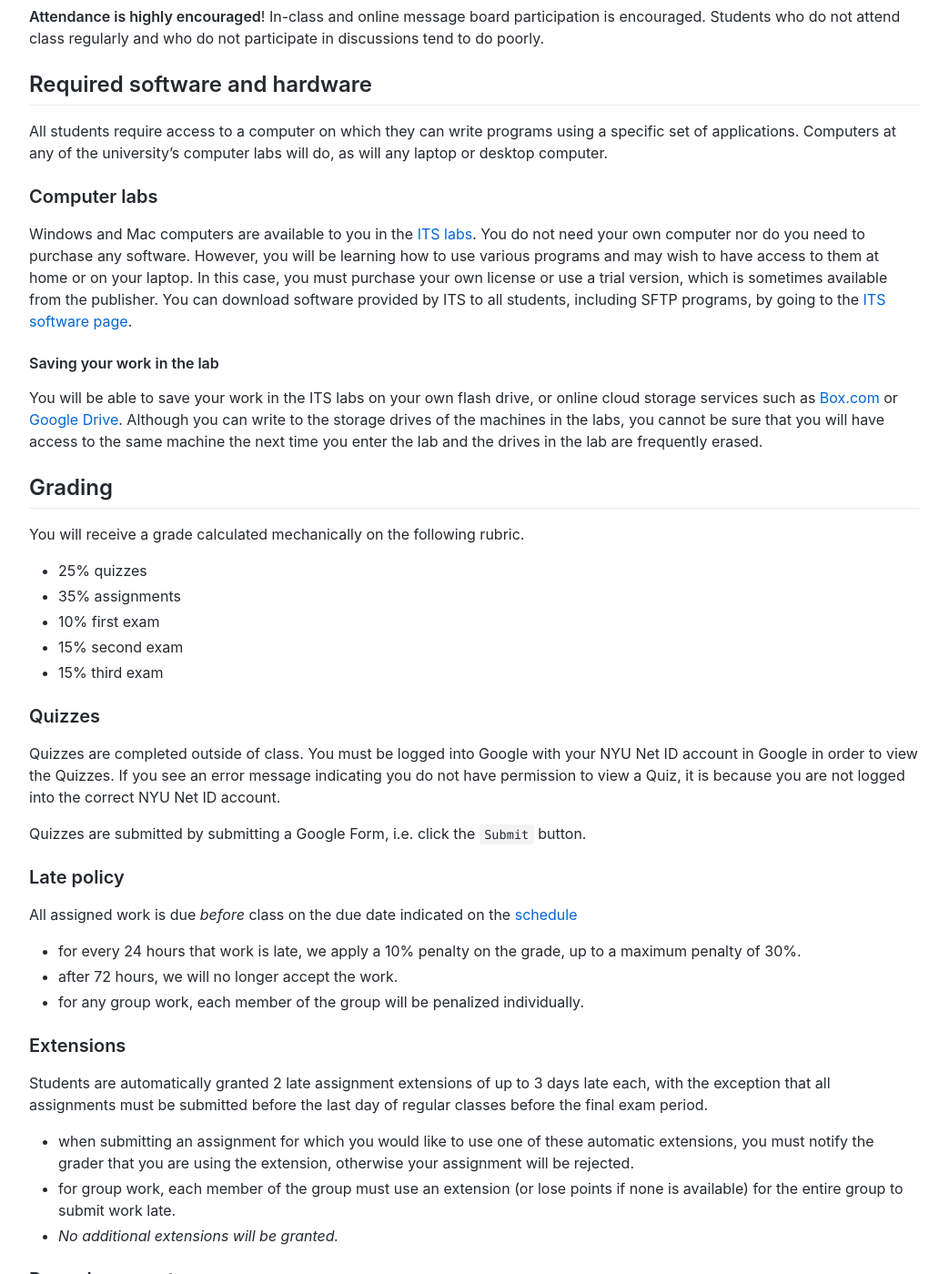
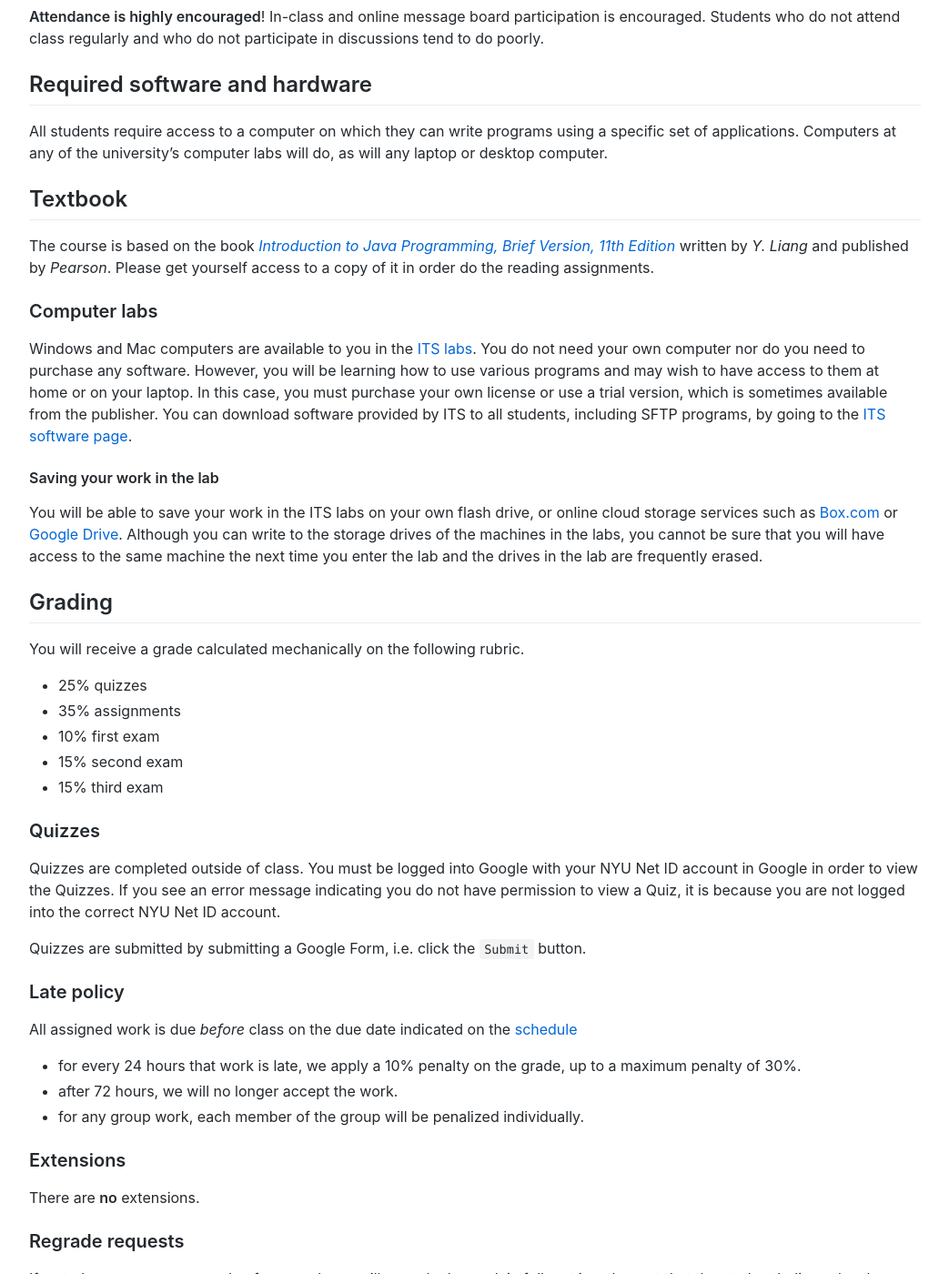
Before and after one commit to nyu-daniel-zint/intro-to-computer-science-2024-spring, a Jekyll site: the page built from content/syllabus.md, in a window 1280 px wide and 1400 px high, scrolled down 1804 px. Shown: the whole window at 91% size, without its empty margins (118-1161 px from the left). Built offline with Jekyll 4.4.1, drawn with Linux system fonts in a browser that asks for light colours; comment, search, counter and statistics services are not loaded.

Commit message:
Update syllabus + remove jdk 8

```diff
--- a/content/syllabus.md
+++ b/content/syllabus.md
@@ -74,6 +74,10 @@ Additional academic support is also available through the [University Learning C
 
 All students require access to a computer on which they can write programs using a specific set of applications. Computers at any of the university's computer labs will do, as will any laptop or desktop computer.
 
+## Textbook
+
+The course is based on the book [_Introduction to Java Programming, Brief Version, 11th Edition_](https://www.pearson.com/en-us/subject-catalog/p/introduction-to-java-programming-brief-version/P200000003486/9780137504374) written by _Y. Liang_ and published by _Pearson_. Please get yourself access to a copy of it in order do the reading assignments.
+
 ### Computer labs
 
 Windows and Mac computers are available to you in the [ITS labs](http://www.nyu.edu/its/labs/). You do not need your own computer nor do you need to purchase any software. However, you will be learning how to use various programs and may wish to have access to them at home or on your laptop. In this case, you must purchase your own license or use a trial version, which is sometimes available from the publisher. You can download software provided by ITS to all students, including SFTP programs, by going to the [ITS software page](https://www.nyu.edu/its/software/).
@@ -108,11 +112,7 @@ All assigned work is due _before_ class on the due date indicated on the [schedu
 
 ### Extensions
 
-Students are automatically granted 2 late assignment extensions of up to 3 days late each, with the exception that all assignments must be submitted before the last day of regular classes before the final exam period.
-
-- when submitting an assignment for which you would like to use one of these automatic extensions, you must notify the grader that you are using the extension, otherwise your assignment will be rejected.
-- for group work, each member of the group must use an extension (or lose points if none is available) for the entire group to submit work late.
-- _No additional extensions will be granted._
+There are **no** extensions.
 
 ### Regrade requests
 
```
Also changed, not shown: slides/welcome.md (+6 -10 lines).
